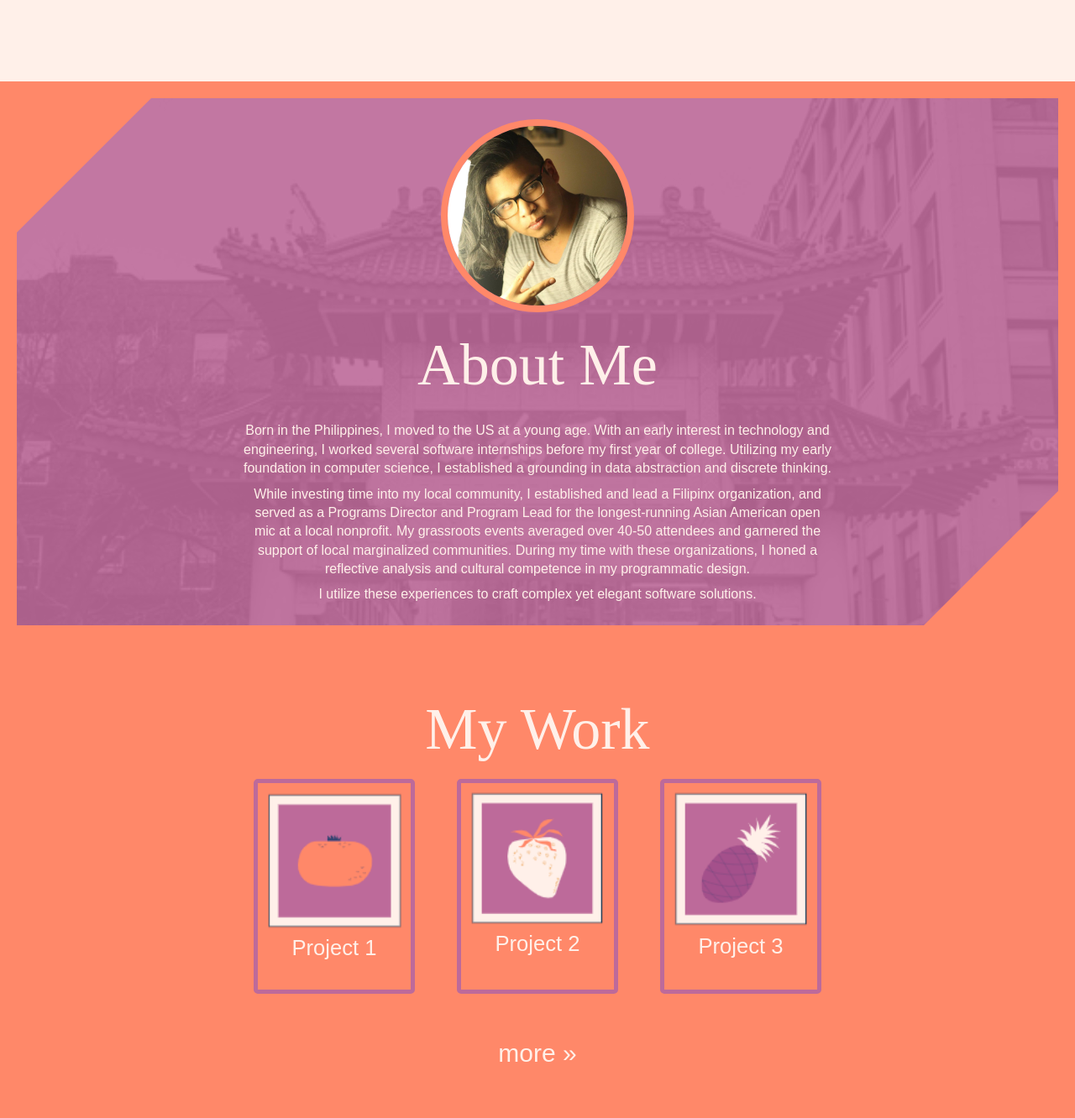
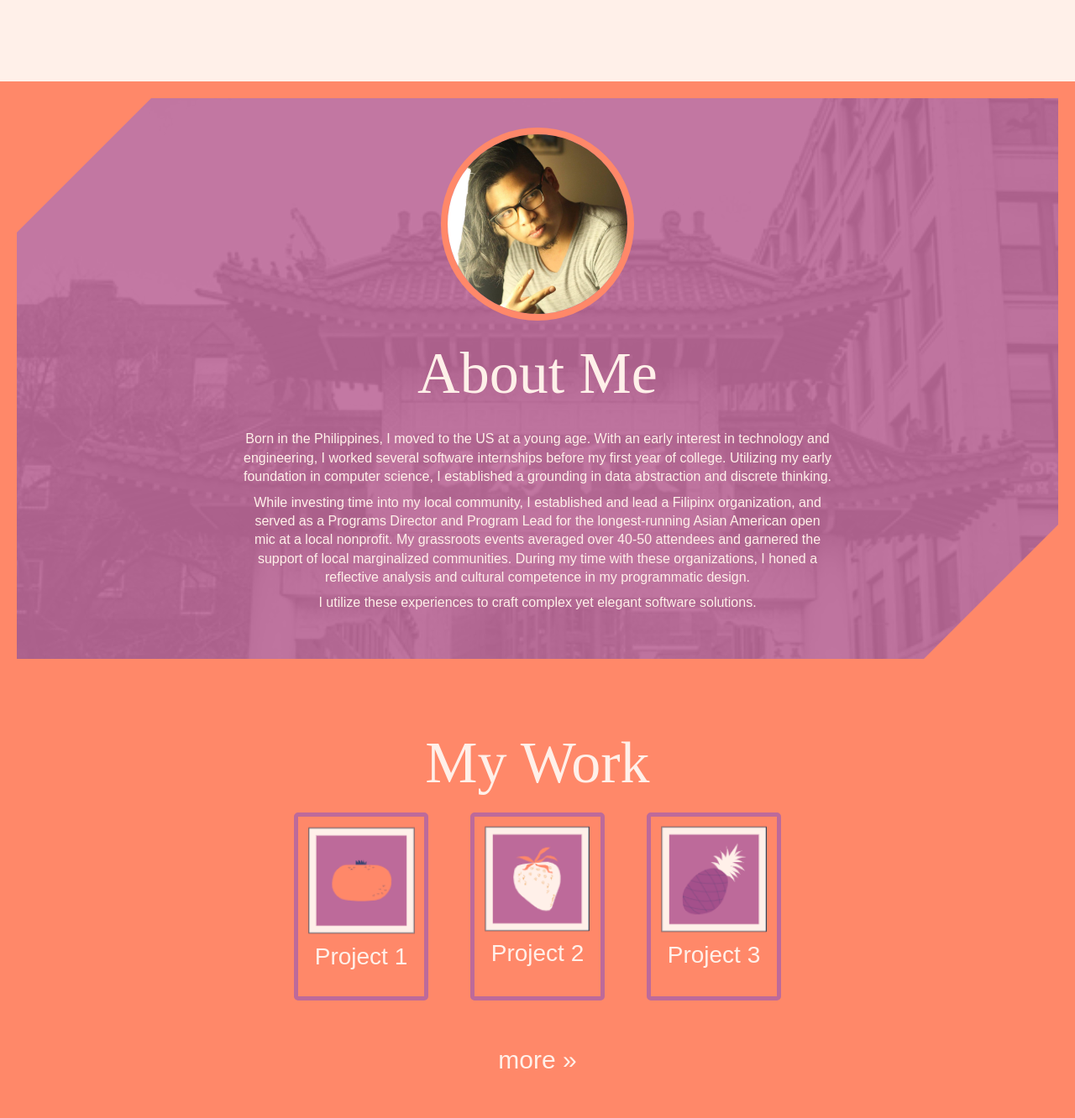
Before and after one commit to jpmbvistro/portfolio, a plain HTML site: page index.html in a window 1280 px wide. Shown: the part 1055-2387 px from the top of the page at 84% size. Drawn offline with Linux system fonts and the light colour scheme; files that its build step writes are made by us from their sources.

Commit message:
formatting header

```diff
--- a/css/style.css
+++ b/css/style.css
@@ -75,7 +75,7 @@ p {
 
 
 h1 {
-  font-size: 7vw;
+  font-size: 5rem;
   color: white;
   font-family: "Sifonn Pro";
   font-weight:normal;
@@ -103,7 +103,7 @@ h4 {
 }
 
 h5 {
-  font-size: 2vw;
+  font-size: 1.75rem;
 }
 
 .about-me {
@@ -112,7 +112,7 @@ h5 {
   background-size: cover;
   color: #fff0e9;
   position: relative;
-  padding:30px 0;
+  padding:40px 0 60px 0;
   -webkit-box-shadow: inset 20px 20px 0 0 #ff8869, inset -20px -20px 0 0 #ff8869;
   -moz-box-shadow: inset 20px 20px 0 0 #ff8869, inset -20px -20px 0 0 #ff8869;
   box-shadow: inset 20px 20px 0 0 #ff8869, inset -20px -20px 0 0 #ff8869;
@@ -235,7 +235,7 @@ textarea {
   content: "";
   background-image: url(../assets/photos/fea_food_chinatown2.jpg);
   background-size: cover;
-  height:650px;
+  height:100%;
   position: absolute;
   top:0;
   left:0;
@@ -349,8 +349,8 @@ textarea {
 .portfolio-prev > section > section > section{
   border-radius: 5px;
   border: 5px solid #bd6a9a;
-  width: 15vw;
-  height: 20vw;
+  width: 10rem;
+  height: 14rem;
   text-align: center;
   padding: 10px;
 }
@@ -420,7 +420,7 @@ textarea {
 
 .title ul {
   justify-content: center;
-  font-size: 1.5vw;
+  font-size: 1.10rem;
 }
 
 
```
